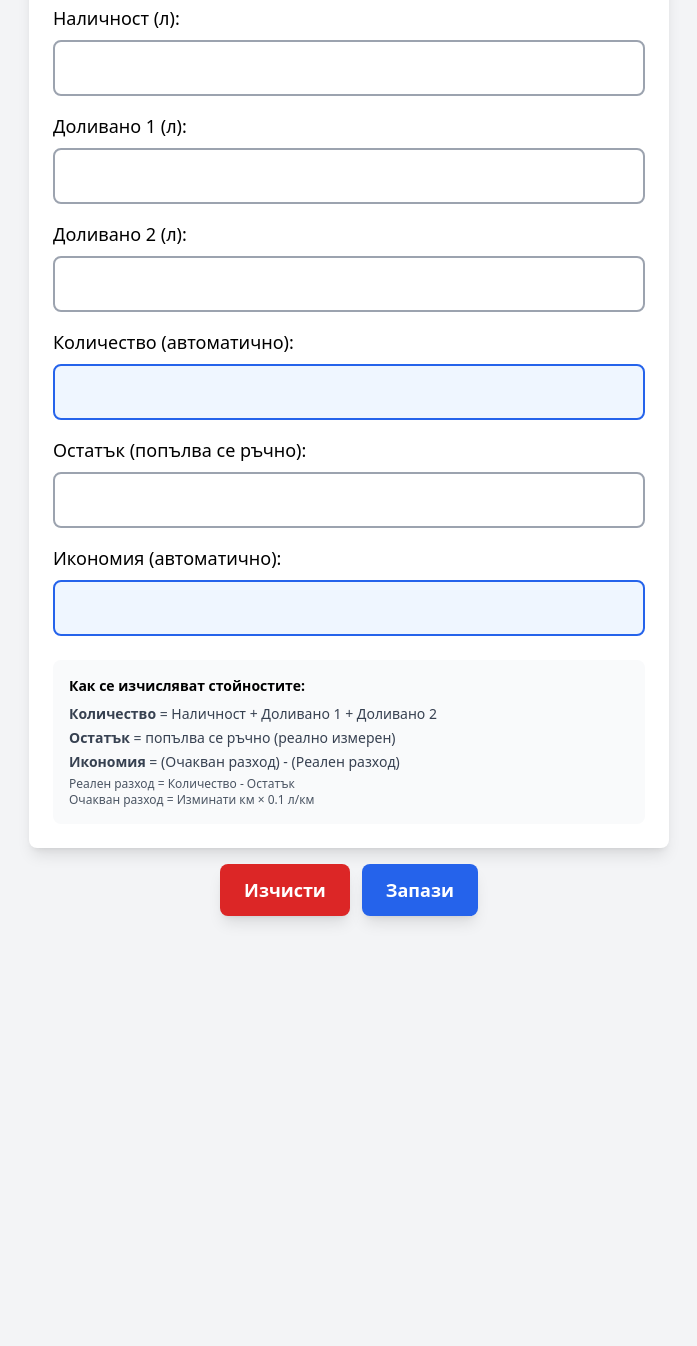
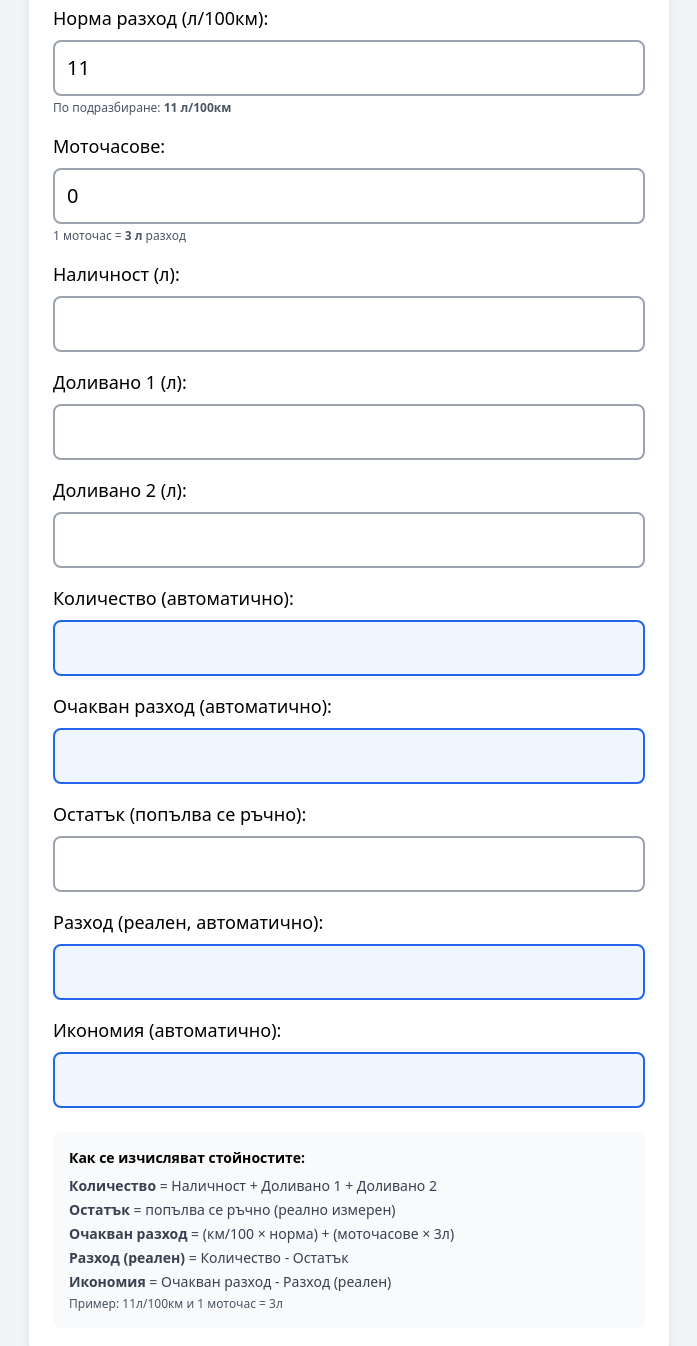
Before and after one commit to s3chkin/puten-list, a plain HTML site: page docs/index.html in a window 1280 px wide. Shown: the part 998-2344 px from the top of the page, without its empty margins (291-988 px from the left). Before the commit the page ends 1946 px from the top, so only its background shows below. Drawn offline with nearby package versions, Linux system fonts and the light colour scheme.

Commit message:
Добавени: норма 11л/100км, моточасове 3л и приход/разход

```diff
--- a/docs/index.html
+++ b/docs/index.html
@@ -142,6 +142,38 @@
 
         <div class="space-y-4">
           <div>
+            <label class="block text-lg font-medium mb-2"
+              >Норма разход (л/100км):</label
+            >
+            <input
+              type="number"
+              step="0.1"
+              id="fuel-consumption-rate"
+              value="11"
+              class="w-full text-xl p-3 border-2 border-gray-400 rounded-lg"
+              onchange="calculateFuel()"
+            />
+            <p class="text-xs text-gray-600 mt-1">
+              По подразбиране: <strong>11 л/100км</strong>
+            </p>
+          </div>
+
+          <div>
+            <label class="block text-lg font-medium mb-2">Моточасове:</label>
+            <input
+              type="number"
+              step="0.1"
+              id="moto-hours"
+              value="0"
+              class="w-full text-xl p-3 border-2 border-gray-400 rounded-lg"
+              onchange="calculateFuel()"
+            />
+            <p class="text-xs text-gray-600 mt-1">
+              1 моточас = <strong>3 л</strong> разход
+            </p>
+          </div>
+
+          <div>
             <label class="block text-lg font-medium mb-2">Наличност (л):</label>
             <input
               type="number"
@@ -193,6 +225,19 @@
 
           <div>
             <label class="block text-lg font-medium mb-2"
+              >Очакван разход (автоматично):</label
+            >
+            <input
+              type="number"
+              step="0.1"
+              id="fuel-expected-consumption"
+              readonly
+              class="w-full text-xl p-3 border-2 border-blue-600 bg-blue-50 rounded-lg font-bold"
+            />
+          </div>
+
+          <div>
+            <label class="block text-lg font-medium mb-2"
               >Остатък (попълва се ръчно):</label
             >
             <input
@@ -201,6 +246,19 @@
               id="fuel-remainder"
               class="w-full text-xl p-3 border-2 border-gray-400 rounded-lg"
               onchange="calculateEconomy()"
+            />
+          </div>
+
+          <div>
+            <label class="block text-lg font-medium mb-2"
+              >Разход (реален, автоматично):</label
+            >
+            <input
+              type="number"
+              step="0.1"
+              id="fuel-actual-consumption"
+              readonly
+              class="w-full text-xl p-3 border-2 border-blue-600 bg-blue-50 rounded-lg font-bold"
             />
           </div>
 
@@ -229,11 +287,17 @@
               <strong>Остатък</strong> = попълва се ръчно (реално измерен)
             </li>
             <li>
-              <strong>Икономия</strong> = (Очакван разход) - (Реален разход)
+              <strong>Очакван разход</strong> = (км/100 × норма) + (моточасове ×
+              3л)
+            </li>
+            <li>
+              <strong>Разход (реален)</strong> = Количество - Остатък
+            </li>
+            <li>
+              <strong>Икономия</strong> = Очакван разход - Разход (реален)
             </li>
             <li class="text-xs text-gray-600 mt-2">
-              Реален разход = Количество - Остатък<br />
-              Очакван разход = Изминати км × 0.1 л/км
+              Пример: 11л/100км и 1 моточас = 3л
             </li>
           </ul>
         </div>
--- a/docs/script.js
+++ b/docs/script.js
@@ -92,6 +92,12 @@ function calculateEconomy() {
   const quantityInput = document.getElementById("fuel-quantity");
   const remainderInput = document.getElementById("fuel-remainder");
   const economyInput = document.getElementById("fuel-economy");
+  const expectedConsumptionInput = document.getElementById(
+    "fuel-expected-consumption"
+  );
+  const actualConsumptionInput = document.getElementById("fuel-actual-consumption");
+  const rateInput = document.getElementById("fuel-consumption-rate");
+  const motoHoursInput = document.getElementById("moto-hours");
 
   const quantity = parseFloat(quantityInput?.value) || 0;
   const remainder = parseFloat(remainderInput?.value) || 0;
@@ -102,21 +108,37 @@ function calculateEconomy() {
     parseFloat(document.getElementById("route-total").value) ||
     0;
 
-  if (distance > 0 && quantity > 0 && remainder >= 0) {
-    const standardConsumptionPer100km = 10;
-    // Очакван разход = Изминати км × 10 литра / 100 км
-    const expectedConsumption = (distance / 100) * standardConsumptionPer100km;
+  // Норма (л/100км) — по подразбиране 11
+  const ratePer100km = parseFloat(rateInput?.value) || 11;
+  // Моточасове — по подразбиране 0
+  const motoHours = parseFloat(motoHoursInput?.value) || 0;
+  // 1 моточас = 3л
+  const motoConsumption = motoHours * 3;
 
-    // Реален разход = Количество - Остатък (реално измерен)
+  // Очакван разход = (км/100 * норма) + (моточасове * 3л)
+  const expectedConsumption = (distance / 100) * ratePer100km + motoConsumption;
+  if (expectedConsumptionInput) {
+    expectedConsumptionInput.value =
+      expectedConsumption > 0 ? (Math.round(expectedConsumption * 10) / 10).toFixed(1) : "";
+  }
+
+  // Реален разход = Количество - Остатък (реално измерен) — само ако е въведен остатък
+  const hasRemainder = remainderInput && remainderInput.value !== "";
+  if (hasRemainder && quantity > 0) {
     const actualConsumption = quantity - remainder;
+    if (actualConsumptionInput) {
+      actualConsumptionInput.value = (Math.round(actualConsumption * 10) / 10).toFixed(1);
+    }
 
-    // Икономия = Очакван разход - Реален разход
+    // Икономия = Очакван разход - Реален разход (може да е отрицателна)
     const economyValue = expectedConsumption - actualConsumption;
-
     if (economyInput) {
       economyInput.value = (Math.round(economyValue * 10) / 10).toFixed(1);
     }
   } else {
+    if (actualConsumptionInput) {
+      actualConsumptionInput.value = "";
+    }
     if (economyInput) {
       economyInput.value = "";
     }
```
Also changed, not shown: 1 other file.
